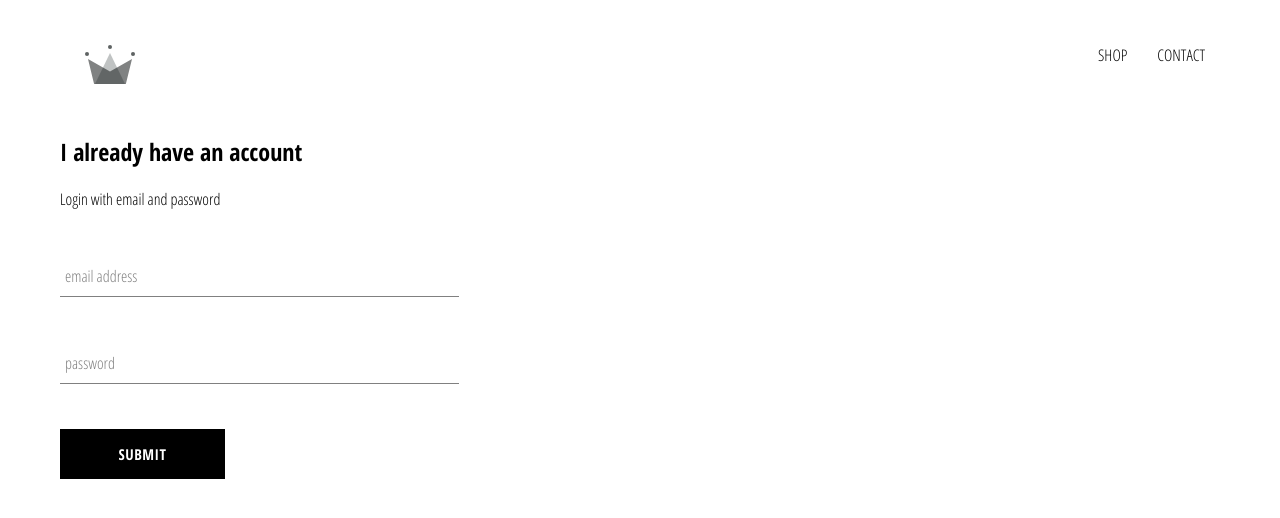
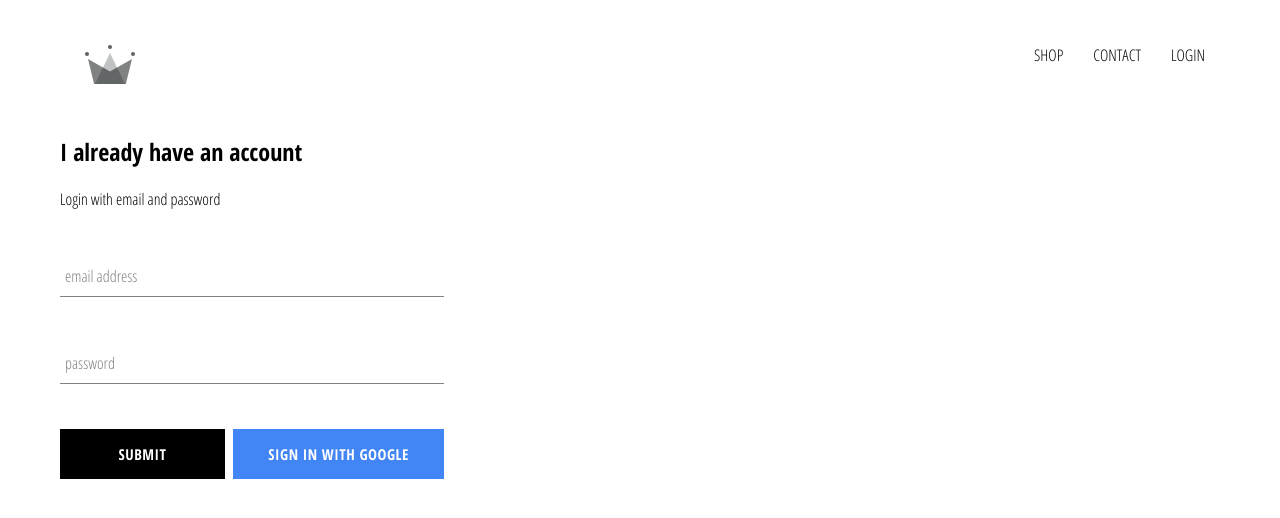
Before and after one commit to darylste/crown-clothing, a React (Create React App) app: page /login in a window 1280 px wide. Shown: the top 518 px of the page. Built offline with nearby package versions, Linux system fonts and the light colour scheme; no server answers.

Commit message:
created sign in component and integrated firebase

```diff
--- a/package.json
+++ b/package.json
@@ -6,6 +6,7 @@
     "@testing-library/jest-dom": "^5.14.1",
     "@testing-library/react": "^11.2.7",
     "@testing-library/user-event": "^12.8.3",
+    "firebase": "^9.1.3",
     "node-sass": "^6.0.1",
     "react": "^17.0.2",
     "react-dom": "^17.0.2",
--- a/src/App.js
+++ b/src/App.js
@@ -6,11 +6,34 @@ import Header from './components/header/header.component';
 import HomePage from './pages/homepage/homePage.component';
 import ShopPage from './pages/shopPage/shopPage.component';
 import LoginSignupPage from './pages/login-signup-page/loginSignupPage.component';
+import { auth } from './firebase/firebase.utils';
+import React from 'react';
 
-function App() {
+class App extends React.Component {
+	constructor() {
+		super();
+
+		this.state = {
+			currentUser: null,
+		};
+	}
+
+	unsubscribeFromAuth = null;
+
+	componentDidMount() {
+		this.unsubscribeFromAuth = auth.onAuthStateChanged((user) => {
+			this.setState({ currentUser: user });
+		});
+	}
+
+	componentWillUnmount() {
+		this.unsubscribeFromAuth();
+	}
+
+	render() {
 		return (
 			<div>
-			<Header />
+				<Header currentUser={this.state.currentUser} />
 				<Switch>
 					<Route exact path='/' component={HomePage} />
 					<Route exact path='/shop' component={ShopPage} />
@@ -19,5 +42,6 @@ function App() {
 			</div>
 		);
 	}
+}
 
 export default App;
--- a/src/components/button/button.component.jsx
+++ b/src/components/button/button.component.jsx
@@ -2,9 +2,13 @@ import React from 'react';
 
 import './button.styles.scss';
 
-const Button = ({ children, ...otherProps }) => {
+const Button = ({ children, isGoogleLogin, ...otherProps }) => {
 	return (
-		<button className='button' {...otherProps}>
+		<button
+			className={`${isGoogleLogin ? 'google-login' : ''} button`}
+			cust
+			{...otherProps}
+		>
 			{children}
 		</button>
 	);
--- a/src/components/button/button.styles.scss
+++ b/src/components/button/button.styles.scss
@@ -19,4 +19,14 @@
 		color: black;
 		border: 1px solid black;
 	}
+
+	&.google-login {
+		background-color: #4285f4;
+		color: rgb(255, 255, 255);
+
+		&:hover {
+			background-color: #357ae8;
+			border: none;
+		}
+	}
 }
--- a/src/components/formInput/formInput.component.jsx
+++ b/src/components/formInput/formInput.component.jsx
@@ -6,7 +6,6 @@ const FormInput = ({ handleChange, label, ...otherProps }) => {
 	return (
 		<div className='group'>
 			<input className='form-input' onChange={handleChange} {...otherProps} />
-			{console.log(label)}
 			{label ? (
 				<label
 					className={`${
--- a/src/components/header/header.component.jsx
+++ b/src/components/header/header.component.jsx
@@ -1,12 +1,13 @@
 import React from 'react';
 
+import { auth } from '../../firebase/firebase.utils';
 import { Link } from 'react-router-dom';
 
 import { ReactComponent as Logo } from '../../assets/img/crown-logo.svg';
 
 import './header.styles.scss';
 
-const Header = () => {
+const Header = ({ currentUser }) => {
 	return (
 		<div className='header'>
 			<Link to='/' className='logo-container'>
@@ -19,6 +20,21 @@ const Header = () => {
 				<Link to='/contact' className='option'>
 					CONTACT
 				</Link>
+				{console.log(currentUser)}
+				{currentUser ? (
+					<div
+						className='option'
+						onClick={() => {
+							auth.signOut();
+						}}
+					>
+						SIGN OUT
+					</div>
+				) : (
+					<Link className='option' to='/login'>
+						LOGIN
+					</Link>
+				)}
 			</div>
 		</div>
 	);
--- a/src/components/header/header.styles.scss
+++ b/src/components/header/header.styles.scss
@@ -20,6 +20,7 @@
 
 		.option {
 			padding: 10px 15px;
+			cursor: pointer;
 		}
 	}
 }
--- a/src/components/login/login.component.jsx
+++ b/src/components/login/login.component.jsx
@@ -2,6 +2,8 @@ import React from 'react';
 
 import FormInput from '../formInput/formInput.component';
 import Button from '../button/button.component';
+
+import { signInWithGoogle } from '../../firebase/firebase.utils';
 
 import './login.styles.scss';
 
@@ -48,8 +50,12 @@ class Login extends React.Component {
 						label='password'
 						handleChange={this.handleChange}
 					/>
-
-					<Button type='submit'>Submit</Button>
+					<div className='buttons'>
+						<Button type='submit'>Submit</Button>
+						<Button onClick={signInWithGoogle} isGoogleLogin>
+							Sign in with Google
+						</Button>
+					</div>
 				</form>
 			</div>
 		);
--- a/src/components/login/login.styles.scss
+++ b/src/components/login/login.styles.scss
@@ -4,3 +4,8 @@
 	flex-direction: column;
 	margin: 10px 0;
 }
+
+.buttons {
+	display: flex;
+	justify-content: space-between;
+}
--- /dev/null
+++ b/src/firebase/firebase.utils.js
@@ -0,0 +1,24 @@
+import firebase from 'firebase/compat/app';
+import 'firebase/compat/firestore';
+import 'firebase/compat/auth';
+
+const config = {
+	apiKey: 'AIzaSyCWslpRauXvkZ5iAHwa1hMZ9iF-xGqB8X4',
+	authDomain: 'crown-clothing-db-ced75.firebaseapp.com',
+	projectId: 'crown-clothing-db-ced75',
+	storageBucket: 'crown-clothing-db-ced75.appspot.com',
+	messagingSenderId: '1095800799464',
+	appId: '1:1095800799464:web:435e21abf92018bdec895d',
+	measurementId: 'G-WNR1JQK684',
+};
+
+firebase.initializeApp(config);
+
+export const auth = firebase.auth();
+export const firestore = firebase.firestore();
+
+const provider = new firebase.auth.GoogleAuthProvider();
+provider.setCustomParameters({ prompt: 'select_account' });
+export const signInWithGoogle = () => auth.signInWithPopup(provider);
+
+export default firebase;
--- a/src/index.css
+++ b/src/index.css
@@ -1,3 +1,9 @@
+*,
+*::before,
+*::after {
+	box-sizing: border-box;
+}
+
 body {
 	margin: 0;
 	font-family: -apple-system, BlinkMacSystemFont, 'Segoe UI', 'Roboto', 'Oxygen',
```
Also changed, not shown: 2 other files (tests, documents, lock files or other folders). Lines whose indentation alone changed are shown as unchanged.
